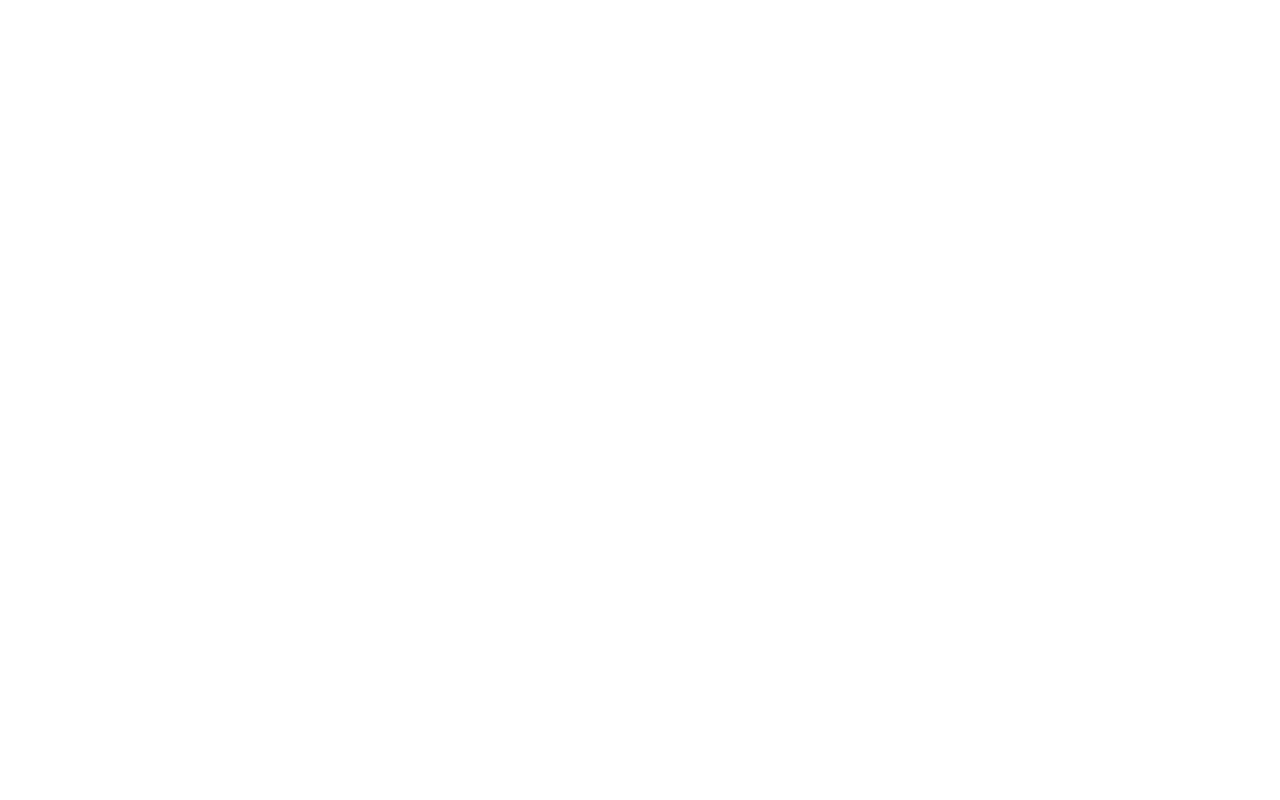
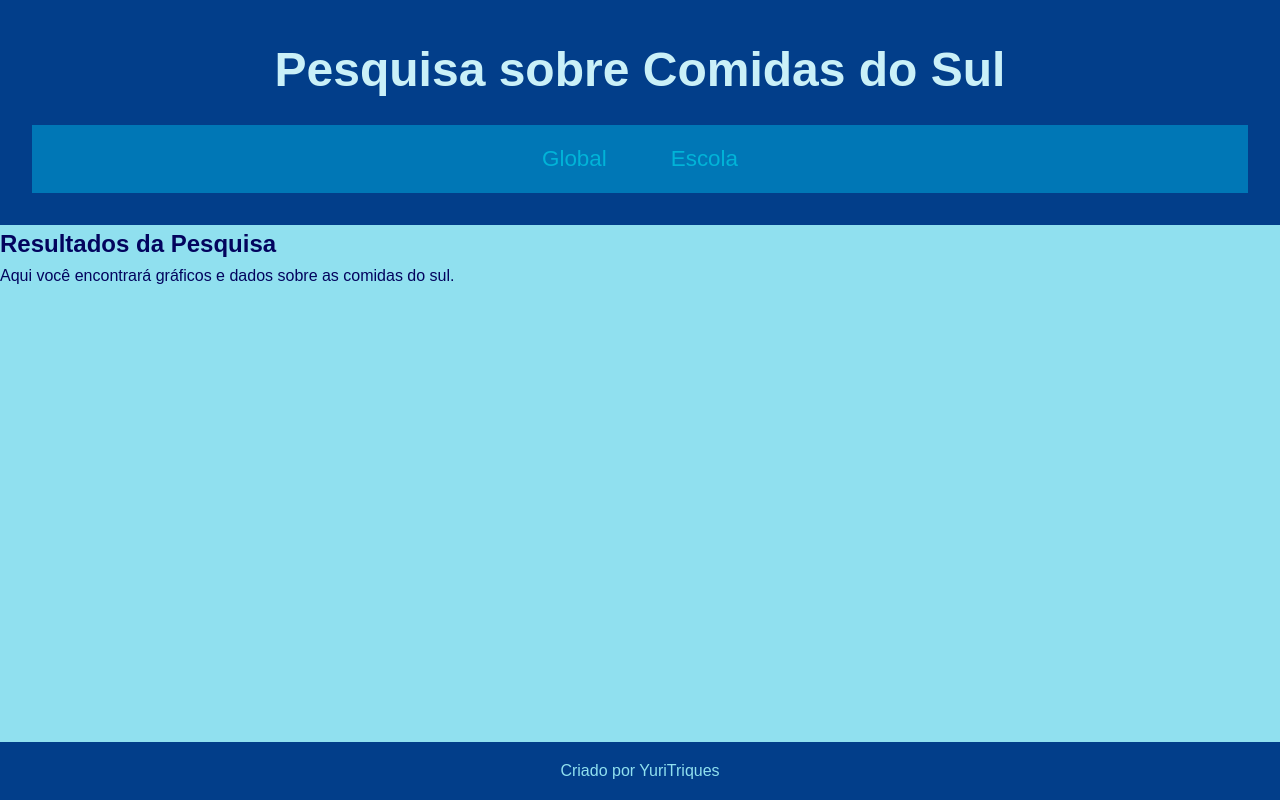
Before and after one commit to yuri07br/api-2024-3B, a plain HTML site: page index.html in a window 1280 px wide. Drawn offline with Linux system fonts and the light colour scheme; a web font is replaced by a local one.

Commit message:
Add files via upload

```diff
--- a/index.html
+++ b/index.html
@@ -1,12 +1,30 @@
 <!DOCTYPE html>
-<html lang="en">
+<html lang="pt-br">
 <head>
-<body>
     <meta charset="UTF-8">
     <meta name="viewport" content="width=device-width, initial-scale=1.0">
-    <title>Document</title>
+    <title>Pesquisa sobre Comidas do Sul</title>
+    <link rel="stylesheet" href="style.css">
+    <link href="https://fonts.googleapis.com/css2?family=Merriweather:wght@400&family=Poppins:wght@600&display=swap" rel="stylesheet">
+
 </head>
 <body>
-
+    <header>
+        <h1>Pesquisa sobre Comidas do Sul</h1>
+        <nav>
+            <a href="#">Global</a>
+            <a href="#">Escola</a>
+        </nav>
+    </header>
+    <main>
+        <section id="caixa-grafico" class="caixa-grafico">
+            <h2>Resultados da Pesquisa</h2>
+            <p>Aqui você encontrará gráficos e dados sobre as comidas do sul.</p>
+            <!-- Aqui você pode adicionar gráficos, se necessário -->
+        </section>
+    </main>
+    <footer>
+        <p>Criado por YuriTriques</p>
+    </footer>
 </body>
 </html>
--- a/style.css
+++ b/style.css
@@ -1,21 +1,93 @@
 @import url('https://fonts.googleapis.com/css2?family=Agdasima:wght@400;700&display=swap');
 
-*{
+* {
     margin: 0;
     padding: 0;
+    box-sizing: border-box;
 }
 
-:root{
-    --fonte-titulo: "Agdasima",
-    --fonte-texto: "Afacad Flux",
-    --federal-blue: #03045eff;
---marian-blue: #023e8aff;
---honolulu-blue: #0077b6ff;
---blue-green: #0096c7ff;
---pacific-cyan: #00b4d8ff;
---vivid-sky-blue: #48cae4ff;
---non-photo-blue: #90e0efff;
---non-photo-blue-2: #ade8f4ff;
---light-cyan: #caf0f8ff;
+:root {
+    --fonte-titulo: "Agdasima", sans-serif;
+    --fonte-texto: "Afacad Flux", sans-serif;
+    --federal-blue: #03045eff;  /* Cor escura para fundo */
+    --marian-blue: #023e8aff;  /* Azul escuro para cabeçalhos e detalhes */
+    --honolulu-blue: #0077b6ff;  /* Azul vibrante para links */
+    --blue-green: #0096c7ff;    /* Azul mais claro, usado para destaques */
+    --pacific-cyan: #00b4d8ff;  /* Ciano para elementos interativos */
+    --vivid-sky-blue: #48cae4ff; /* Azul claro, excelente para botões */
+    --non-photo-blue: #90e0efff;  /* Azul suave, para fundos claros */
+    --non-photo-blue-2: #ade8f4ff; /* Azul mais claro, para detalhes de hover */
+    --light-cyan: #caf0f8ff;    /* Azul quase branco para fundos sutis */
+}
 
+body {
+    font-family: var(--fonte-texto);
+    background-color: var(--non-photo-blue);  /* Fundo claro */
+    color: var(--federal-blue);  /* Cor do texto principal */
+    height: 100vh;
+    line-height: 1.6;
 }
+
+header {
+    background-color: var(--marian-blue);  /* Azul mais escuro para o cabeçalho */
+    text-align: center;
+    padding: 2rem;
+}
+
+h1 {
+    font-family: var(--fonte-titulo);
+    font-size: 3rem;
+    color: var(--light-cyan);  /* Título em um tom suave e contrastante */
+    margin-bottom: 1rem;
+}
+
+nav {
+    display: flex;
+    justify-content: center;
+    font-weight: 400;
+    background-color: var(--honolulu-blue);  /* Azul vibrante para o fundo de navegação */
+    padding: 1rem 0;
+}
+
+nav a {
+    text-decoration: none;
+    color: var(--pacific-cyan);  /* Azul claro para links */
+    margin: 0 2rem;
+    font-size: 1.4rem;
+    transition: color 0.3s, transform 0.3s;
+}
+
+nav a:hover {
+    color: var(--vivid-sky-blue);  /* Mudança de cor para um azul ainda mais vibrante */
+    transform: scale(1.05);  /* Aumento suave no tamanho ao passar o mouse */
+    text-shadow: 1px 1px 3px rgba(0, 0, 0, 0.1);  /* Efeito de sombra leve no hover */
+}
+
+footer {
+    display: flex;
+    align-items: center;
+    justify-content: center;
+    background-color: var(--marian-blue);
+    color: var(--non-photo-blue);  /* Cor mais suave para o texto do rodapé */
+    width: 100%;
+    position: fixed;
+    bottom: 0;
+    padding: 1rem;
+    font-family: var(--fonte-texto);
+}
+
+button {
+    background-color: var(--blue-green);  /* Azul esverdeado para botões */
+    color: var(--light-cyan);
+    border: none;
+    padding: 0.8rem 2rem;
+    font-size: 1.2rem;
+    cursor: pointer;
+    transition: background-color 0.3s, transform 0.3s;
+    border-radius: 5px;
+}
+
+button:hover {
+    background-color: var(--pacific-cyan);  /* Ciano mais claro para o hover */
+    transform: scale(1.05);
+}
```
